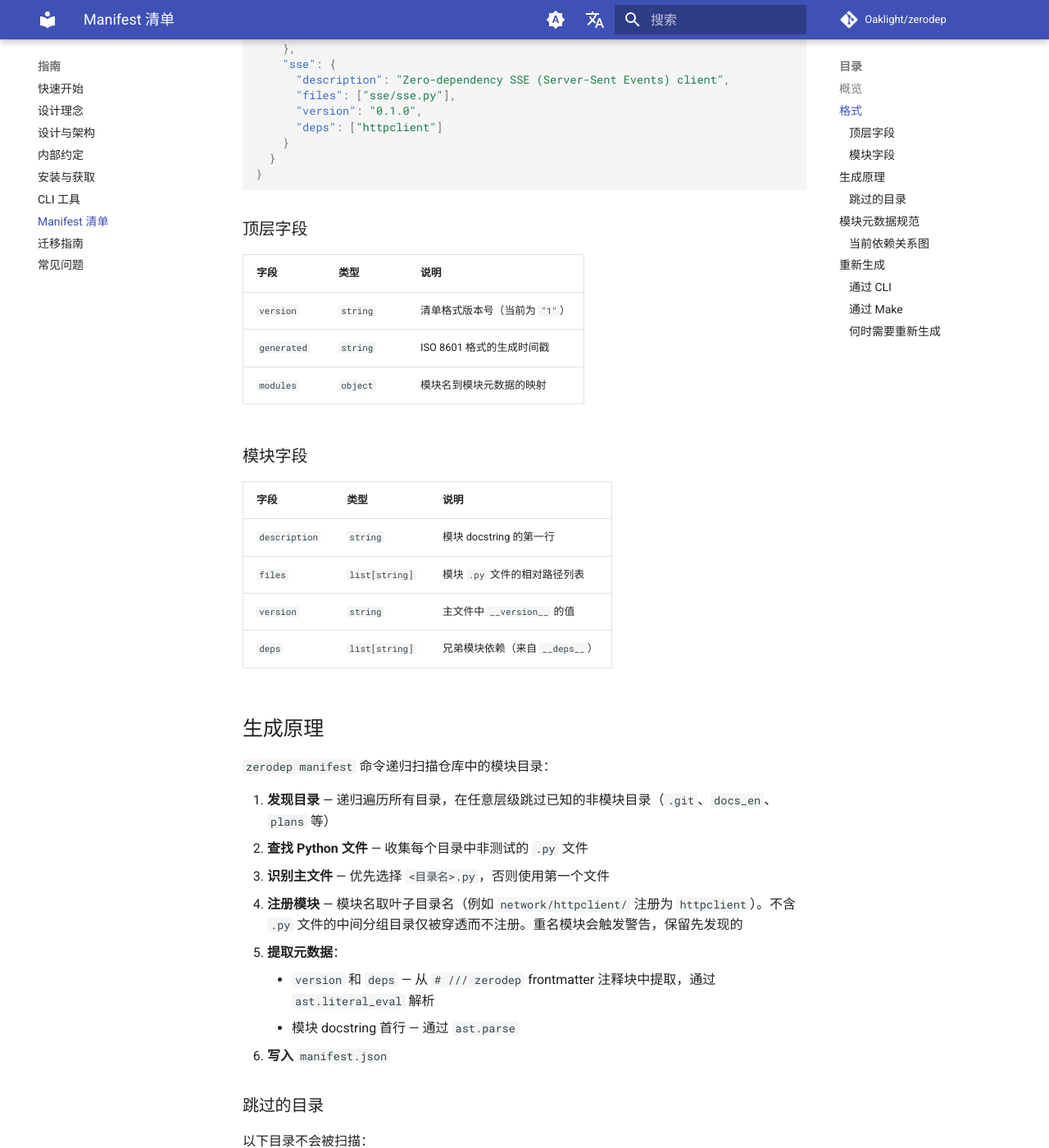
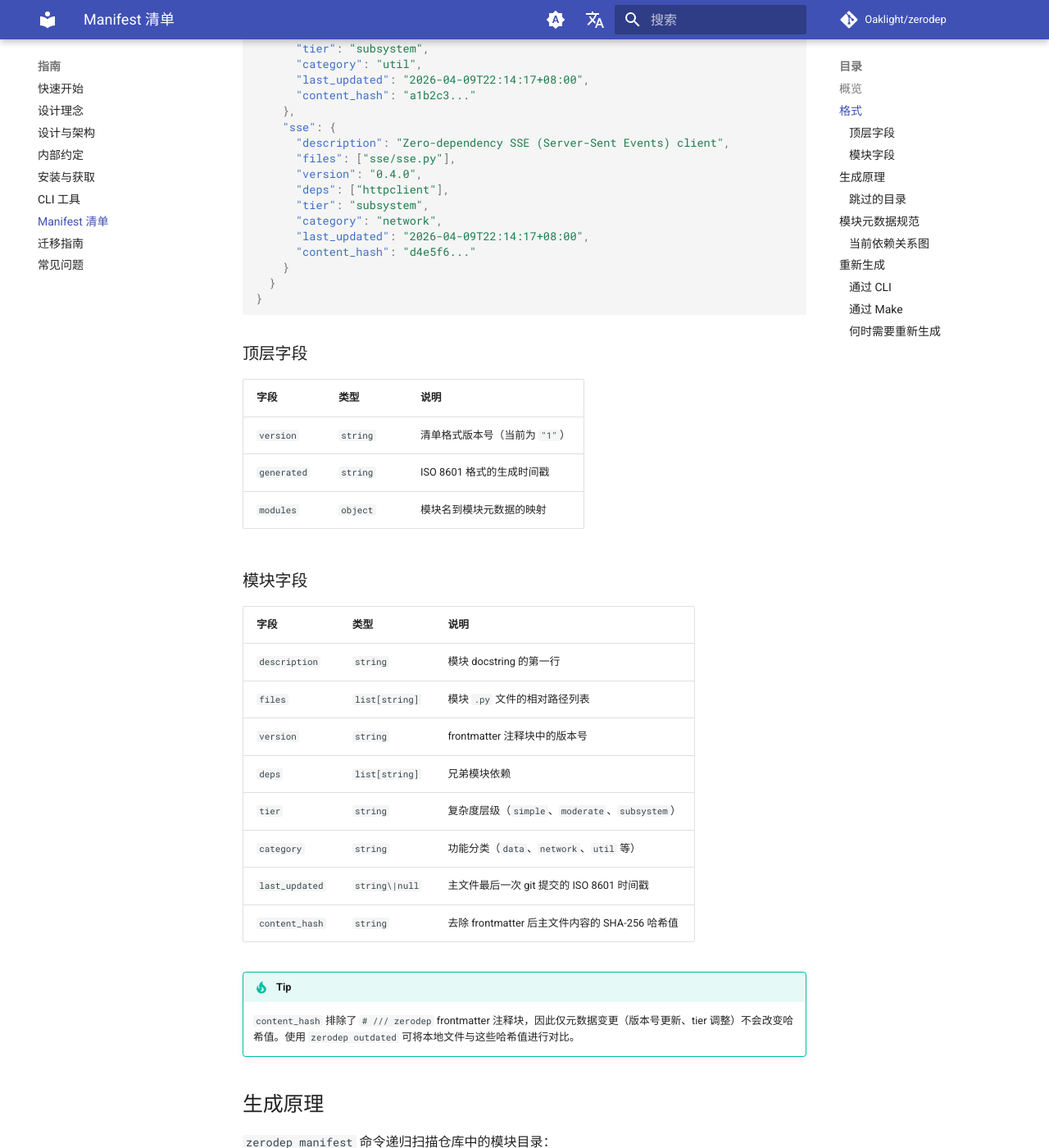
Before and after one commit to Oaklight/zerodep, an MkDocs documentation site: the page built from docs/guide/manifest.md, in a window 1280 px wide and 1400 px high, scrolled down 693 px. Shown: the whole window at 82% size. Built offline with MkDocs 1.6.1 and Material for MkDocs 9.7.7, drawn with Linux system fonts in a browser that asks for light colours; comment, search, counter and statistics services are not loaded; some of the changed text lies outside the part shown.

Commit message:
docs: add outdated command, content_hash and last_updated fields (zh)

````diff
--- a/docs/guide/manifest.md
+++ b/docs/guide/manifest.md
@@ -19,14 +19,22 @@
     "scheduler": {
       "description": "Zero-dependency in-process task scheduler with cron support",
       "files": ["scheduler/scheduler.py"],
-      "version": "0.1.0",
-      "deps": []
+      "version": "0.4.0",
+      "deps": [],
+      "tier": "subsystem",
+      "category": "util",
+      "last_updated": "2026-04-09T22:14:17+08:00",
+      "content_hash": "a1b2c3..."
     },
     "sse": {
       "description": "Zero-dependency SSE (Server-Sent Events) client",
       "files": ["sse/sse.py"],
-      "version": "0.1.0",
-      "deps": ["httpclient"]
+      "version": "0.4.0",
+      "deps": ["httpclient"],
+      "tier": "subsystem",
+      "category": "network",
+      "last_updated": "2026-04-09T22:14:17+08:00",
+      "content_hash": "d4e5f6..."
     }
   }
 }
@@ -46,8 +54,15 @@
 |------|------|------|
 | `description` | `string` | 模块 docstring 的第一行 |
 | `files` | `list[string]` | 模块 `.py` 文件的相对路径列表 |
-| `version` | `string` | 主文件中 `__version__` 的值 |
-| `deps` | `list[string]` | 兄弟模块依赖（来自 `__deps__`） |
+| `version` | `string` | frontmatter 注释块中的版本号 |
+| `deps` | `list[string]` | 兄弟模块依赖 |
+| `tier` | `string` | 复杂度层级（`simple`、`moderate`、`subsystem`） |
+| `category` | `string` | 功能分类（`data`、`network`、`util` 等） |
+| `last_updated` | `string\|null` | 主文件最后一次 git 提交的 ISO 8601 时间戳 |
+| `content_hash` | `string` | 去除 frontmatter 后主文件内容的 SHA-256 哈希值 |
+
+!!! tip
+    `content_hash` 排除了 `# /// zerodep` frontmatter 注释块，因此仅元数据变更（版本号更新、tier 调整）不会改变哈希值。使用 `zerodep outdated` 可将本地文件与这些哈希值进行对比。
 
 ## 生成原理
 
@@ -96,11 +111,19 @@ __pycache__, .pytest_cache, .ruff_cache, site
 
 ```mermaid
 graph LR
+    a2a --> jsonrpc
+    acp --> jsonrpc
+    config --> dotenv
+    config --> yaml
+    config --> jsonc
+    frontmatter --> yaml
+    skills --> frontmatter
+    skills --> search
     sse --> httpclient
     vcs --> diff
 ```
 
-其他所有模块的 `__deps__: list[str] = []`（无兄弟依赖）。
+其他所有模块的 `deps = []`（无兄弟依赖）。
 
 ## 重新生成
 
````
Also changed, not shown: other parts of docs/guide/manifest.md (+1 -1 lines), docs/guide/cli.md (+17 -0 lines).
